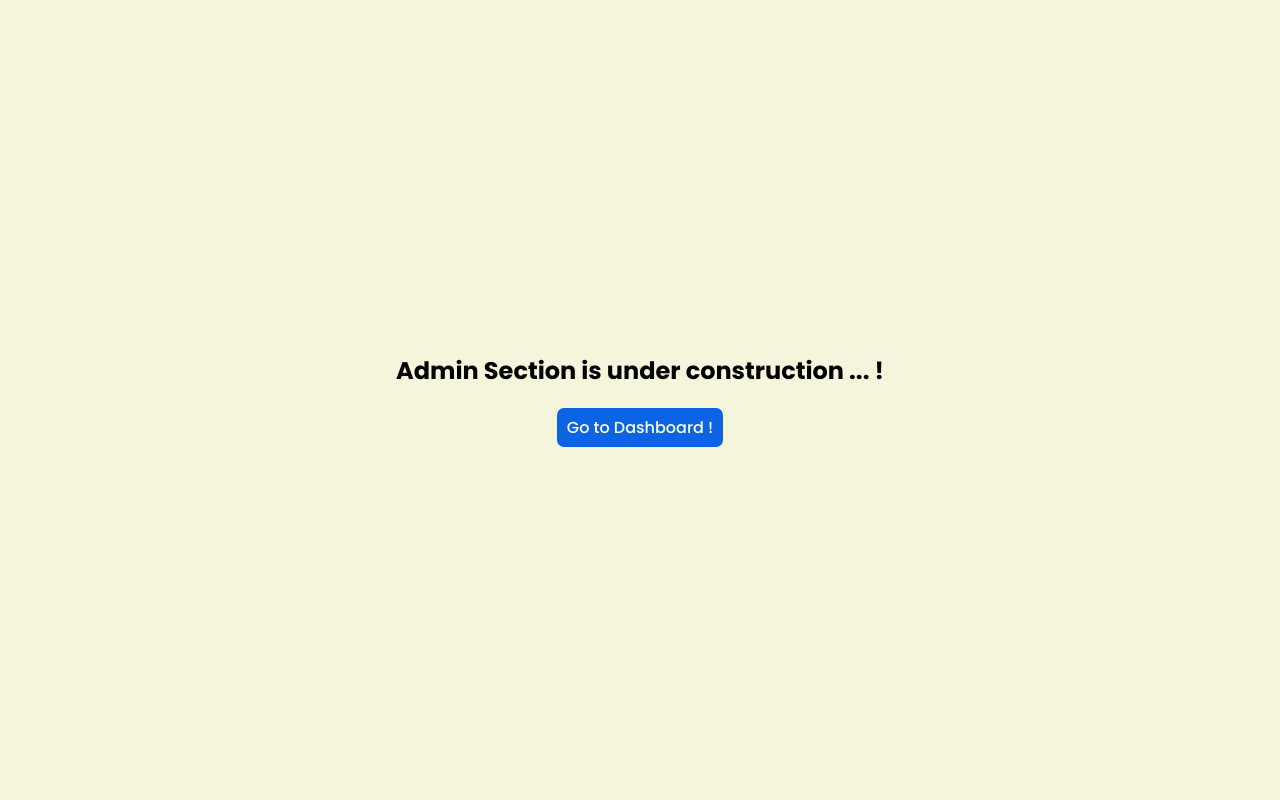
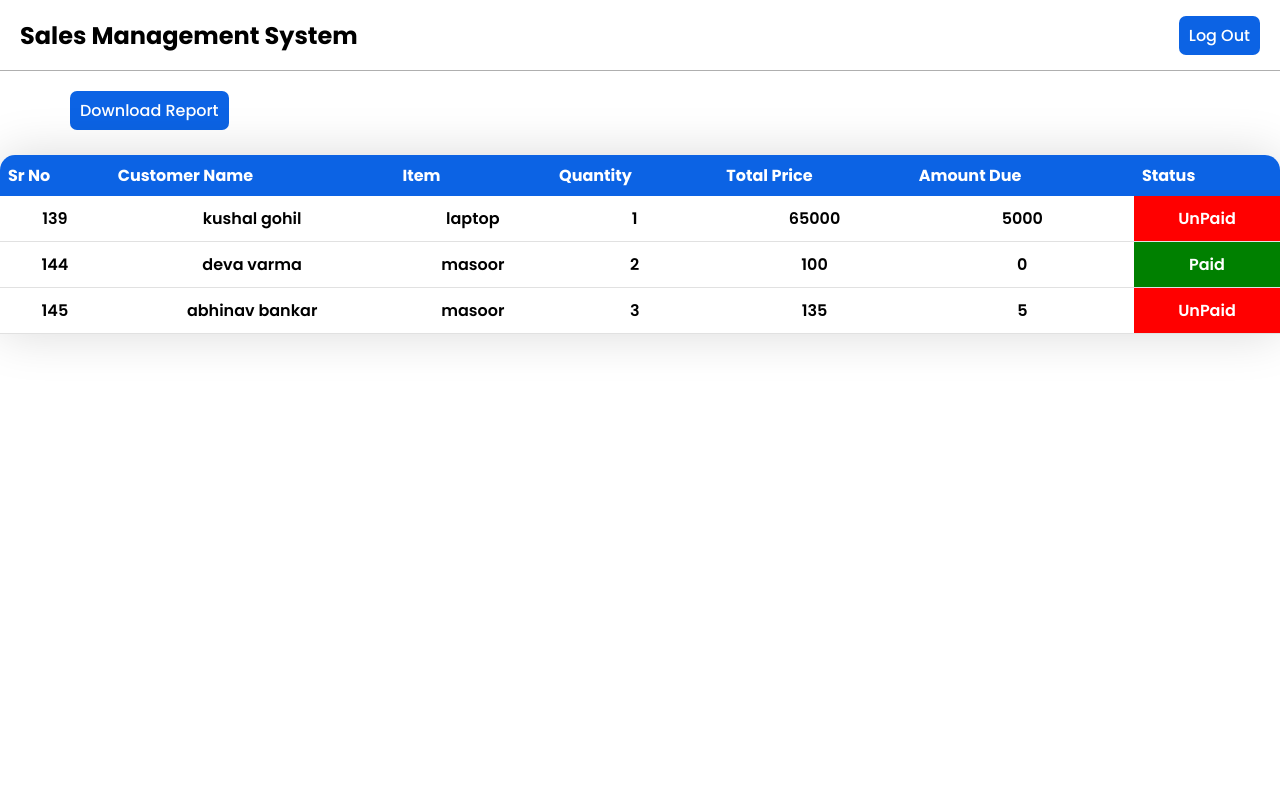
Before and after one commit to 2002kushalgohil/shop-sales-management, a PHP site: page /admin.php in a window 1280 px wide. Run offline with PHP 8.4, Linux system fonts and the light colour scheme; data comes from the database, SQL or seed files in the repository.

Commit message:
Added Admin

```diff
--- a/Assets/Style/style.css
+++ b/Assets/Style/style.css
@@ -198,3 +198,7 @@ nav ul {
 .dashboardAdd {
   align-self: flex-end;
 }
+
+.adminTopDiv {
+  padding: 0px 0px 0px 70px;
+}
--- a/admin.php
+++ b/admin.php
@@ -1,3 +1,7 @@
+<?php
+include('conn.php');
+?>
+
 <!DOCTYPE html>
 <html lang="en">
 
@@ -6,17 +10,111 @@
     <meta http-equiv="X-UA-Compatible" content="IE=edge">
     <meta name="viewport" content="width=device-width, initial-scale=1.0">
     <link rel="stylesheet" href="./Assets/Style/style.css?v=<?php echo time(); ?>">
-    <title>Admin @ Portal</title>
+    <title>Home @ Portal</title>
 </head>
 
-<body style="display: flex;justify-content:center;background-color:beige;">
-    <section class="section">
-        <div>
-            <h1 style="margin-bottom: 20px;">Admin Section is under construction ... ! </h1>
-            <a href="dashboard.php"><button class="btn">Go to Dashboard !</button></a>
-        </div>
+<body>
+    <nav>
+        <h1>Sales Management System</h1>
+        <ul>
+            <li><a href="logout.php"><button class="btn">Log Out</button></a></li>
+        </ul>
+    </nav>
+    <div>
 
-    </section>
+    </div>
+    <div class="adminTopDiv">
+        <button class="btn">Download Report</button>
+    </div>
+    <div class="dashboardSection">
+
+        <table class="dashboardTable">
+            <thead>
+                <tr>
+                    <th>Sr No</th>
+                    <th>Customer Name</th>
+                    <th>Item</th>
+                    <th>Quantity</th>
+                    <th>Total Price</th>
+                    <th>Amount Due</th>
+
+                    <th>Status</th>
+                </tr>
+            </thead>
+            <tbody>
+                <?php
+                if (isset($_POST['submit'])) {
+                    if (!empty($_POST['cname']) && !empty($_POST['iname']) && !empty($_POST['iqty']) && !empty($_POST['amtpaid'])) {
+                        if ($_POST['iqty'] <= 0) {
+                            echo '<script> alert("Qty Cannot be Zero or Negative") </script>';
+                        } else {
+                            mysqli_select_db($conn, 'sam') or die("cannot select DB");
+                            $cname = $_POST['cname'];
+                            $iname = strtolower($_POST['iname']);
+                            $ipquery = mysqli_query($conn, "SELECT iprice FROM item WHERE iname='$iname'");
+                            if (mysqli_num_rows($ipquery) > 0) {
+                                while ($row = mysqli_fetch_assoc($ipquery)) {
+                                    $iprice = $row['iprice'];
+                                }
+                            }
+                            $amtpaid = $_POST['amtpaid'];
+                            $iqty = $_POST['iqty'];
+                            date_default_timezone_set('Asia/Kolkata');
+                            $sdate = date('d-m-y');
+                            $stime = date('h:i:s');
+                            $total = $iqty * $iprice;
+                            $amtdue = abs($total - $amtpaid);
+                            if ($amtdue > 0) {
+                                $status = "UnPaid";
+                            } else {
+                                $status = "Paid";
+                            }
+                            $query = mysqli_query($conn, "INSERT INTO sale(sid,sdate,stime,cname,iname,iqty,stotal,amtpaid,amtdue,estatus) VALUES ('','$sdate','$stime','$cname','$iname','$iqty','$total','$amtpaid','$amtdue','$status')");
+                            if ($query) {
+                                echo '<script>';
+                                echo 'alert("RECORD INSERTED SUCCESSFULLY ");';
+                                echo '</script>';
+                            } else {
+                                echo '<script> alert("Record Not Inserted") </script>';
+                            }
+                        }
+                    } else {
+                        echo '<script>';
+                        echo 'alert("Empty Field Not Allowed")';
+                        echo '</script>';
+                    }
+                }
+                ?>
+                <?php
+                mysqli_select_db($conn, 'sam') or die("cannot select DB");
+                $result = mysqli_query($conn, "SELECT * from sale");
+                if (mysqli_num_rows($result) > 0) {
+                    while ($row = mysqli_fetch_assoc($result)) {
+                ?>
+                        <tr>
+                            <td><?php echo $row["sid"] ?></td>
+                            <td><?php echo $row["cname"] ?></td>
+                            <td><?php echo $row["iname"] ?></td>
+                            <td><?php echo $row["iqty"] ?></td>
+                            <td><?php echo $row["stotal"] ?></td>
+                            <td><?php echo $row["amtdue"] ?></td>
+
+                            <?php
+                            if ($row["estatus"] == 'UnPaid') {
+                                echo '<td class="dashboardUnPaid">' . $row["estatus"] . '</td>';
+                            } else {
+                                echo '<td class="dashboardPaid">' . $row["estatus"] . '</td>';
+                            }
+                            ?>
+                        </tr>
+                <?php
+                    }
+                }
+                ?>
+            </tbody>
+        </table>
+
+    </div>
 </body>
 
 </html>
```
